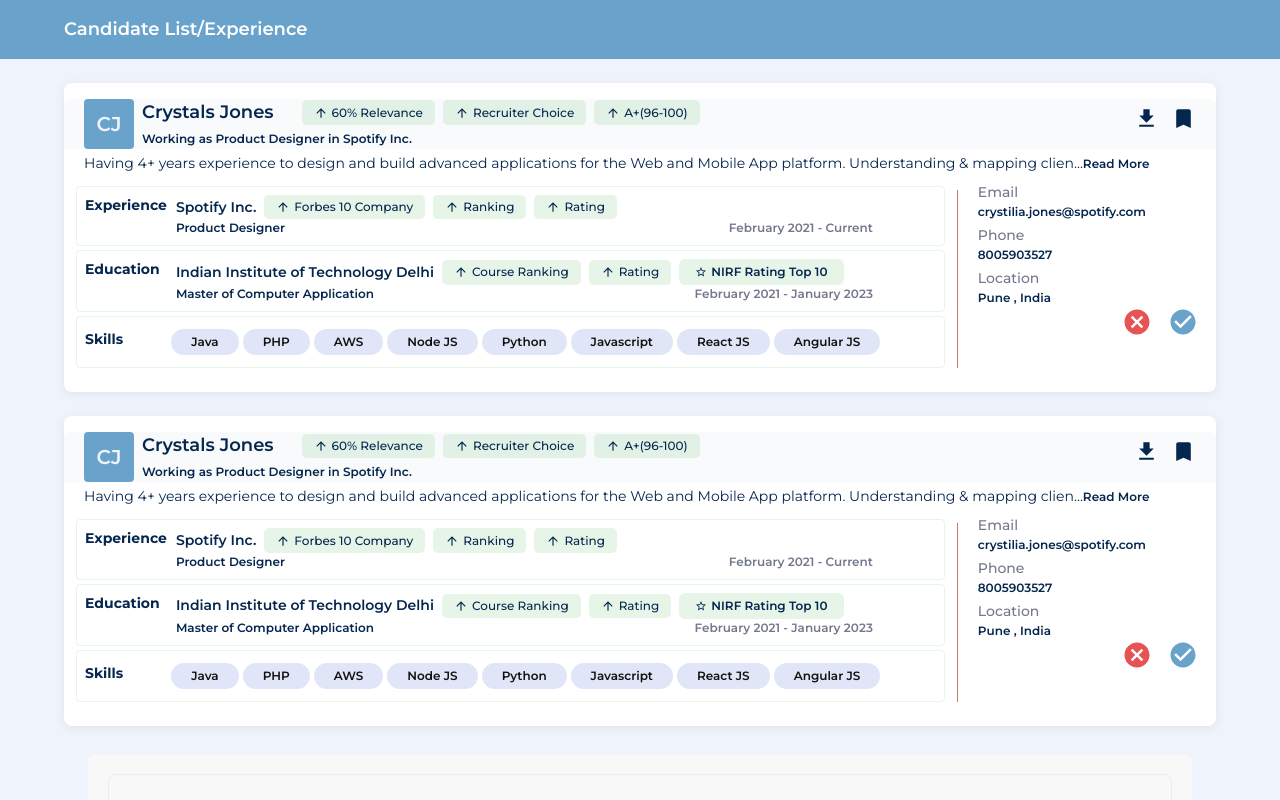
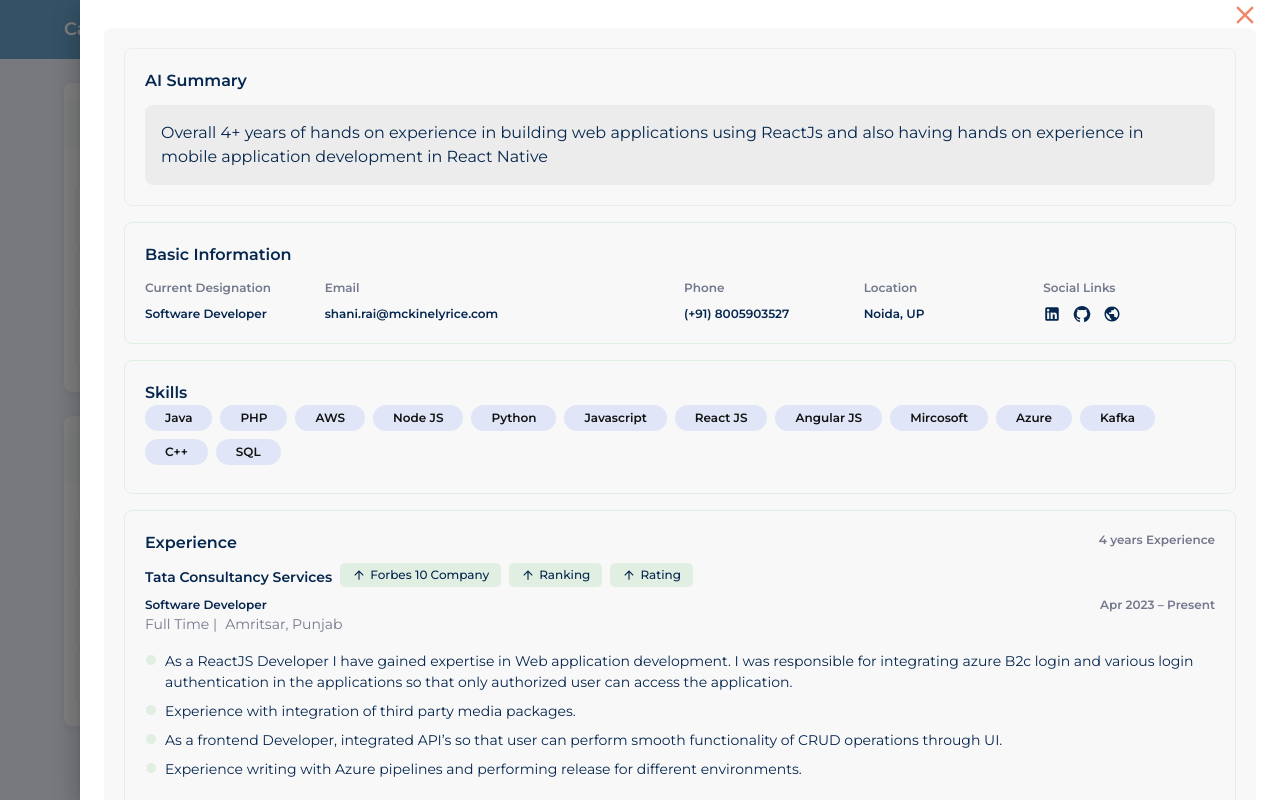
Before and after one commit to shanirai/redrob-demo, a Next.js app: page / in a window 1280 px wide. Both pictures are taken after a click on the icon 1146 px from the left and 118 px from the top of the page. Shown: the top 800 px of the page. Built offline with nearby package versions, Linux system fonts and the light colour scheme.

Commit message:
feat : right side panel open feature added

```diff
--- a/app/page.tsx
+++ b/app/page.tsx
@@ -1,6 +1,6 @@
 "use client";
 // React , Next Js packages
-import React from "react";
+import React, { useState } from "react";
 // MUI packages
 import { Box, Container } from "@mui/material";
 import Heading from "@/feature/Heading";
@@ -8,19 +8,20 @@
 import CandidateListCard from "@/feature/CandidateListCard";
 import CandidateList from "@/feature/secondOption/CandidateList";
 import CandidateDetails from "@/feature/candidateDetail/CandidateDetails";
+import RightSidePanel from "@/feature/panel/RightSidePanel";
 
 function Home() {
+  const [active, setActive] = useState(false);
+
   return (
     <Box>
       <Heading />
       {/* candidate card  section  */}
       <Container maxWidth="lg">
-        <CandidateListCard />
-        <CandidateListCard />
-
-        {/* candidate detail popup  */}
-
-        <CandidateDetails />
+        <RightSidePanel>
+          <CandidateListCard />
+          <CandidateListCard />
+        </RightSidePanel>
       </Container>
     </Box>
   );
--- a/feature/CandidateListCard.tsx
+++ b/feature/CandidateListCard.tsx
@@ -35,7 +35,10 @@
 import { useSnackbar } from "notistack";
 import CustomChip from "./common/CustomChip";
 
-function CandidateListCard() {
+function CandidateListCard(props: any) {
+  //**  props -- components  */
+  const { handleActive } = props;
+
   //**   useRouter  hooks    */
   const router = useRouter();
   //***   useState hooks   */
--- /dev/null
+++ b/feature/panel/RightSidePanel.tsx
@@ -0,0 +1,65 @@
+"use client";
+// React , Next Js packages
+import React from "react";
+// MUI packages
+import { Box, SwipeableDrawer, Button } from "@mui/material";
+import CandidateDetails from "../candidateDetail/CandidateDetails";
+// MUI Icons
+import CloseIcon from "@mui/icons-material/Close";
+// Custom components
+
+type Anchor = "right";
+
+export default function RightSidePanel(props: any) {
+  //** props -- components */
+  const { children } = props;
+
+  const [state, setState] = React.useState({
+    right: false,
+  });
+
+  const toggleDrawer =
+    (anchor: Anchor, open: boolean) =>
+    (event: React.KeyboardEvent | React.MouseEvent) => {
+      if (
+        event &&
+        event.type === "keydown" &&
+        ((event as React.KeyboardEvent).key === "Tab" ||
+          (event as React.KeyboardEvent).key === "Shift")
+      ) {
+        return;
+      }
+
+      setState({ ...state, [anchor]: open });
+    };
+
+  return (
+    <div>
+      {(["right"] as const).map((anchor) => (
+        <React.Fragment key={anchor}>
+          <Box onClick={toggleDrawer(anchor, true)}>{children}</Box>
+          <SwipeableDrawer
+            anchor={anchor}
+            open={state[anchor]}
+            onClose={toggleDrawer(anchor, false)}
+            onOpen={toggleDrawer(anchor, true)}
+            sx={{ top: 40 }}
+          >
+            <CloseIcon
+              sx={{
+                color: "secondary.main",
+                width: 30,
+                height: 30,
+                position: "absolute",
+                right: 20,
+                top: 0,
+              }}
+              onClick={toggleDrawer(anchor, false)}
+            />
+            <CandidateDetails />
+          </SwipeableDrawer>
+        </React.Fragment>
+      ))}
+    </div>
+  );
+}
```
